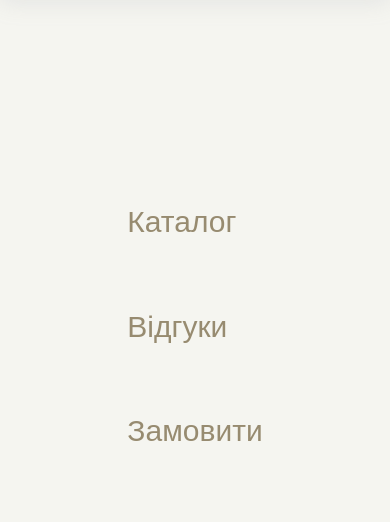
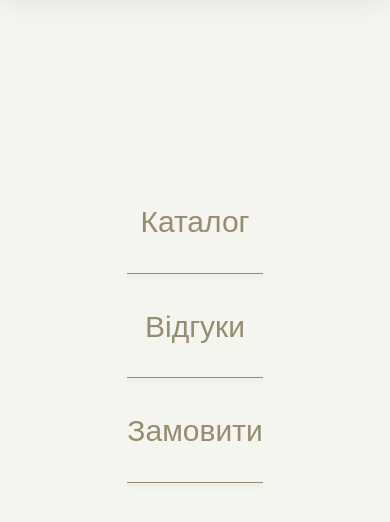
Before and after one commit to KaterynaKocheharova/website-for-bags, a plain HTML site: page index.html in a window 390 px wide. Both pictures are taken after a click on the button 353 px from the left and 44 px from the top of the page. Shown: the part 96-618 px from the top of the page. Drawn offline with nearby package versions, Linux system fonts and the light colour scheme; a web font is replaced by a local one.

Commit message:
added after and before to mobile menu links

```diff
--- a/css/main.css
+++ b/css/main.css
@@ -258,45 +258,6 @@ fill: #B18935;
 
 /* ============================================= MENU WITH TRANSITION ======================================================= */
 
-/* .mobile-menu-container {
-  position: fixed;
-  z-index: 999999;
-  right: 0;
-  top: 0;
-  width: 100%;
-  height: 100%;
-  display: flex;
-  justify-content: center;
-  align-items: center;
-  background-color: #f5f5f0;
-  transform: scale(0);
-  transition: transform 250ms linear;
-}
-
-.mobile-menu-container.is-open {
-transform: scale(1);
-}
-
-.mobile-menu-list {
-  display: flex;
-  flex-direction: column;
-  gap: 70px;
-}
-
-.mobile-menu-link {
-  font-size: 30px;
-  color:  rgba(88, 69, 27, 0.6);
-  transition: color 250ms linear, font-size 250ms linear;
-}
-
-.mobile-menu-link:hover,
-.mobile-menu-link:focus,
-.mobile-menu-link:active {
-  font-size: 50px;
-} */
-
-/* ====================================================== KEY FRAMES TESTING ===================================================  */
-
 @keyframes slide-in {
   from {
     transform: translateX(-100%);
@@ -310,13 +271,11 @@ transform: scale(1);
 
 @keyframes drop-in {
   from {
-    transform:
-      rotate(-30deg) translateY(-100%);
+    transform: rotate(-30deg) translateY(-100%);
     opacity: 0;
   }
   to {
-    transform:
-      rotate(0deg) translateY(0%);
+    transform: rotate(0deg) translateY(0%);
     opacity: 1;
   }
 }
@@ -336,7 +295,7 @@ transform: scale(1);
 }
 
 .mobile-menu-container.is-open {
-  animation: slide-in 1000ms linear both;
+  animation: slide-in 250ms linear both;
 }
 
 .mobile-menu-list {
@@ -356,3 +315,22 @@ transform: scale(1);
 .mobile-menu-link:active {
   font-size: 50px;
 }
+
+.mobile-menu-link {
+  position: relative;
+  text-align: center;
+  display: block;
+  margin-right: auto;
+  margin-left: auto;
+}
+
+.mobile-menu-link::after {
+  position: absolute;
+  display: block;
+  content: "";
+  background-color: rgba(88, 69, 27, 0.6);
+  box-shadow:  0 4px 6px rgba(0, 0, 0, 0.1), 0 2px 4px rgba(0, 0, 0, 0.08);
+  width: 100%;
+  height: 1px;
+  bottom: -35px;
+}
--- a/index.html
+++ b/index.html
@@ -87,10 +87,10 @@
           <a class="mobile-menu-link link" href="">Каталог</a>
         </li>
         <li class="mobile-menu-item">
-          <a class="mobile-menu-link link" href="">Відгуки</a>
+          <a class="mobile-menu-link second-menu-link link" href="">Відгуки</a>
         </li>
         <li class="mobile-menu-item">
-          <a class="mobile-menu-link link" href="">Замовити</a>
+          <a class="mobile-menu-link third-menu-link link" href="">Замовити</a>
         </li>
       </ul>
     </div>
```
